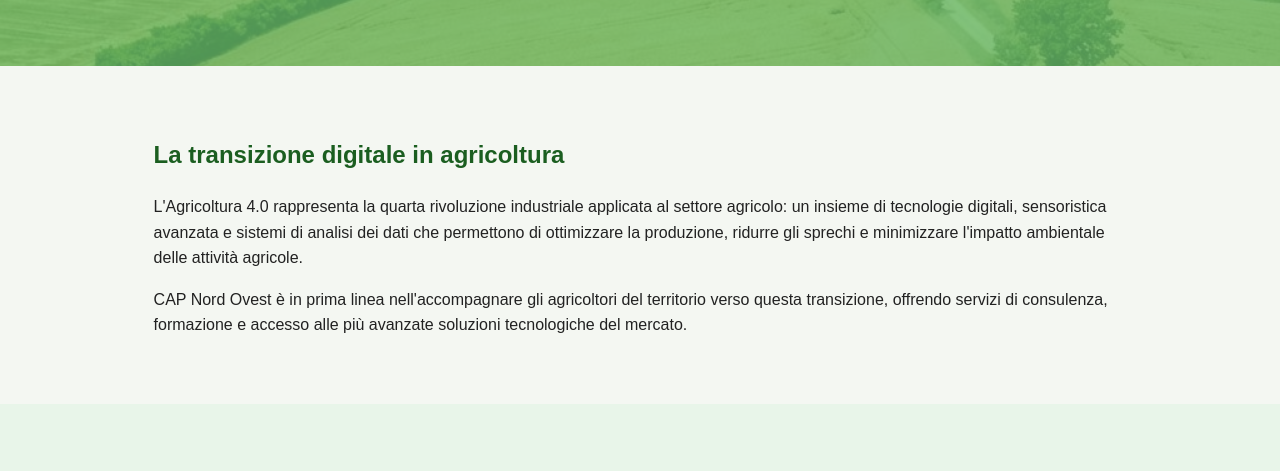
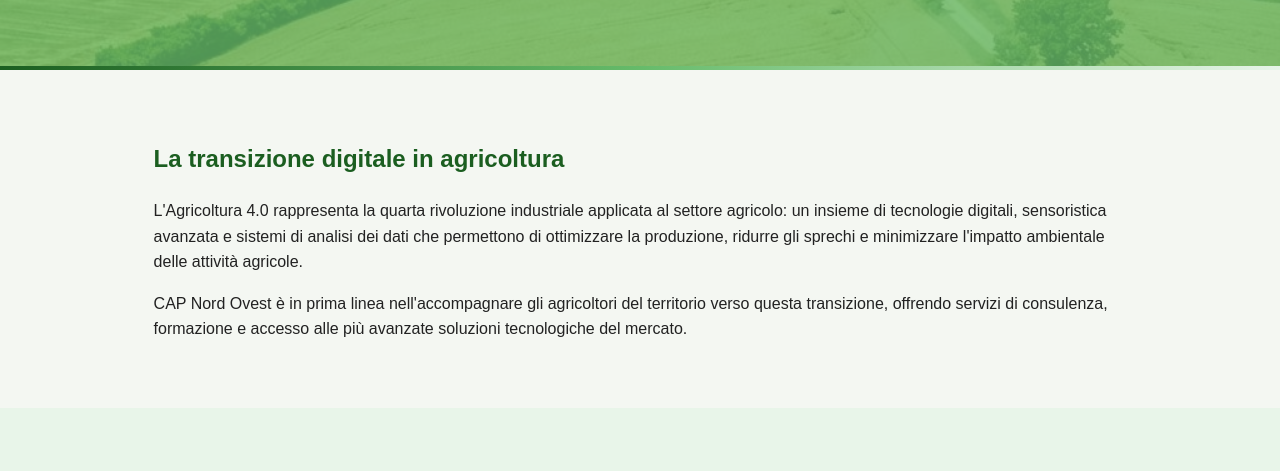
Before and after one commit to pierolcstd/Project-Work-17-CAP-Nord-Ovest, a plain HTML site: page agricoltura.html in a window 1280 px wide. Shown: the part 302-773 px from the top of the page. Drawn offline with Linux system fonts and the light colour scheme.

Commit message:
Adding divider green

```diff
--- a/agricoltura.html
+++ b/agricoltura.html
@@ -39,6 +39,7 @@
         <p>Tecnologia e innovazione al servizio dell'agricoltura sostenibile</p>
     </section>
 
+    <div class="divider-green"></div>
     <section class="section">
         <h2>La transizione digitale in agricoltura</h2>
         <p>
```
Also changed, not shown: azienda.html (+1 -1 lines), contatti.html (+1 -1 lines), index.html (+0 -1 lines), kpi.html (+1 -1 lines), metodologia.html (+1 -1 lines), report.html (+2 -3 lines), sostenibilita.html (+1 -1 lines).
